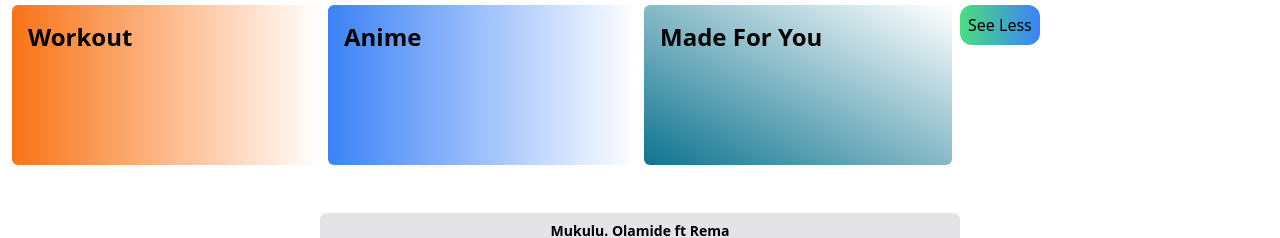
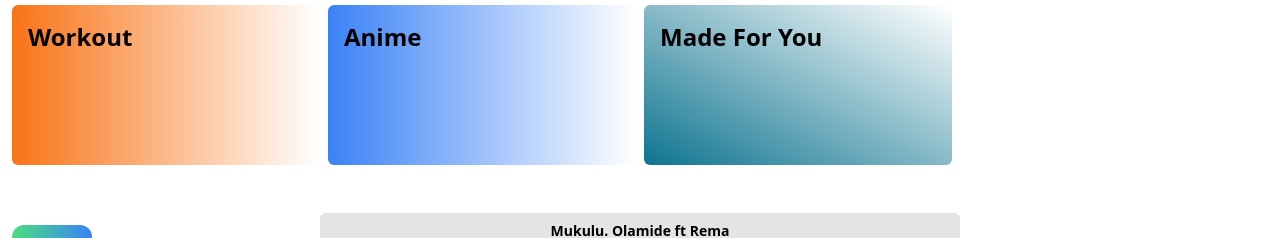
Before and after one commit to samuelajayii/Mewzeek, a website: page public/index.html in a window 1280 px wide. Both pictures are taken after a click on the button "See More". Shown: the part 1519-1757 px from the top of the page. Drawn offline with Linux system fonts and the light colour scheme; files whose address does not match are found by name.

Commit message:
Modified the reveal and unreveal buttons in the playlists section

```diff
--- a/public/app.js
+++ b/public/app.js
@@ -41,11 +41,13 @@ revealBtn.addEventListener('click', () => {
         charts.style.height = 'fit-content'
     }
     revealBtn.style.display = "none"
+    unrevealBtn.style.display = "block"
 })
 const unrevealBtn = document.getElementById('unreveal-btn')
 unrevealBtn.addEventListener('click', () => {
     charts.style.height = '20rem';
     revealBtn.style.display = "block"
+    unrevealBtn.style.display = "none"
 })
 
 let progress = document.getElementById('progress')
--- a/public/index.html
+++ b/public/index.html
@@ -182,9 +182,9 @@
         <div class="h-40 bg-gradient-to-tr from-cyan-700 to-white p-4 rounded-md cursor-pointer hover:scale-95 duration-500 active:scale-100">
           <h1 class="text-2xl font-semibold">Made For You</h1>
         </div>
-        <button id="unreveal-btn" class="p-2 bg-gradient-to-r from-green-400 to-blue-500 w-fit h-fit rounded-xl ">See Less</button>
       </div>
       <button id="reveal-btn" class="p-2 bg-gradient-to-r from-green-400 to-blue-500 w-fit h-fit rounded-xl ">See More</button>
+      <button id="unreveal-btn" class="p-2 bg-gradient-to-r from-green-400 to-blue-500 w-fit h-fit rounded-xl hidden">See Less</button>
     </div>
     <div class="flex flex-col items-center justify-center mb-20 mx-3">
       <h1 class="text-center font-semibold text-3xl">My Favourites</h1>
```
Also changed, not shown: public/output.css.
